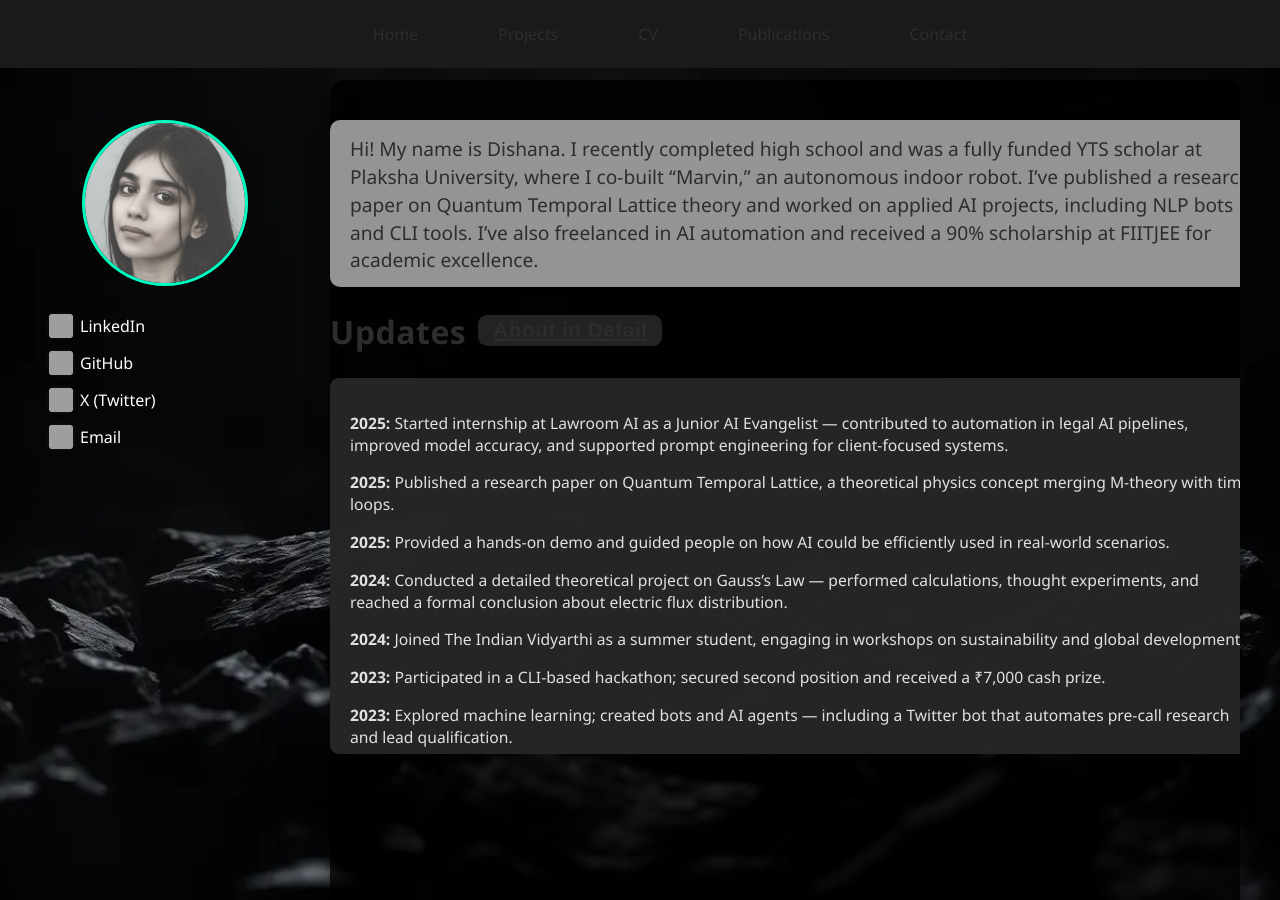
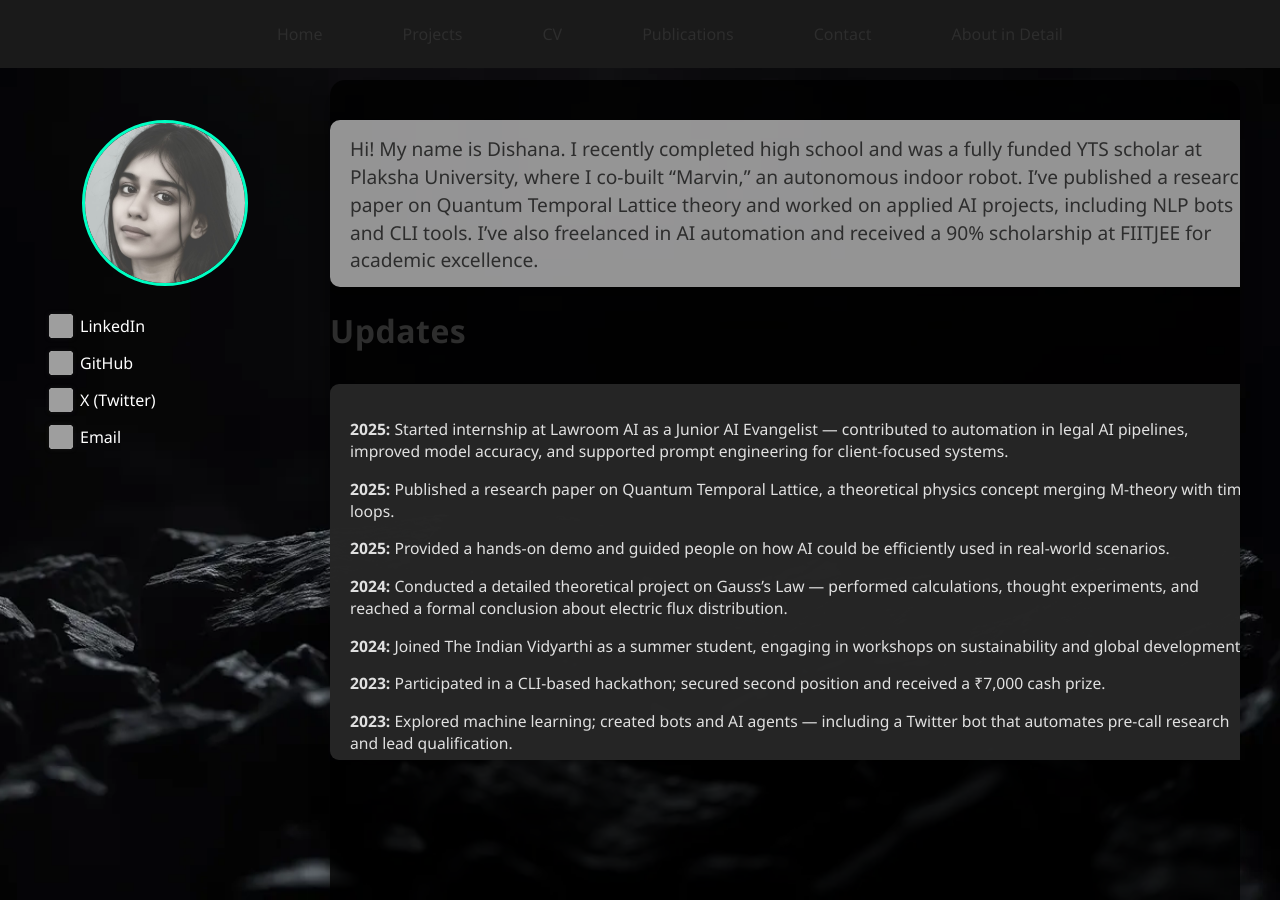
Before and after one commit to dishana11/dishana11.github.io, a Jekyll site: the page built from index.md, in a window 1280 px wide. Built offline with Jekyll 4.4.1, drawn with Linux system fonts in a browser that asks for light colours; some of the changed lines change nothing that is shown; grey boxes are pictures that could not be loaded.

Commit message:
Update index.md

```diff
--- a/index.md
+++ b/index.md
@@ -82,7 +82,7 @@
     height: 160px;
     border-radius: 50%;
     overflow: hidden;
-    margin: 40px auto 14px auto;
+    margin: 40px auto 14px auto; /* PUSHED PFP DOWN by adding top margin 40px */
     border: 3px solid #00ffc3;
     background: #fff;
   }
@@ -151,7 +151,7 @@
     margin: 0 auto;
   }
   .intro-text {
-    font-size: 1.2em;
+    font-size: 1.2em; /* REDUCED FROM 2em TO 1.2em */
     color: #2d2d2d;
     text-align: left;
     font-weight: 500;
@@ -164,49 +164,15 @@
     line-height: 1.45;
     margin: 0;
   }
-  .updates-row {
-    display: flex;
-    align-items: flex-end;
-    gap: 12px;
-    margin-bottom: 2px;
-  }
-  .updates-heading,
-  .about-detail-tab {
+  .updates-heading {
     color: #2d2d2d;
+    margin: 0 0 9px 0;
     font-size: 2em;
     font-weight: 700;
     letter-spacing: .5px;
     line-height: 1;
     display: block;
     padding-bottom: 0;
-    cursor: pointer;
-    background: none;
-    border: none;
-    outline: none;
-    text-align: left;
-    transition: color 0.15s;
-  }
-  .updates-heading:hover,
-  .about-detail-tab:hover,
-  .about-detail-tab.active {
-    color: #00ffc3;
-  }
-  .about-detail-tab {
-    font-size: 1.3em;
-    font-weight: 700;
-    padding: 5px 15px;
-    border-radius: 9px;
-    margin-left: 0;
-    margin-bottom: 2px;
-    vertical-align: middle;
-    background: #fff2;
-    text-decoration: underline;
-    transition: background 0.18s, color 0.18s;
-  }
-  .about-detail-tab.active {
-    background: #00ffc3;
-    color: #181818;
-    text-decoration: none;
   }
   .updates-scrollbox {
     font-size: 0.98em;
@@ -222,45 +188,7 @@
     overflow-y: auto;
   }
 
-  .about-detail-container {
-    margin: 28px auto 0 auto;
-    background: rgba(255,255,255,0.62);
-    border-radius: 14px;
-    box-shadow: 0 4px 14px rgba(0,0,0,0.10);
-    max-width: 1000px;
-    min-width: 320px;
-    min-height: 220px;
-    padding: 18px 24px 12px 24px;
-    text-align: center;
-    display: none;
-    flex-direction: column;
-    align-items: center;
-  }
-  .about-detail-container.active {
-    display: flex;
-  }
-  .about-detail-intro {
-    color: #232323;
-    font-size: 1.12em;
-    margin-bottom: 18px;
-    font-weight: 500;
-    letter-spacing: 0.01em;
-  }
-  .about-detail-scrollbox {
-    background: #fff;
-    color: #232323;
-    font-size: 1.02em;
-    border-radius: 10px;
-    max-height: 320px;
-    min-height: 170px;
-    overflow-y: auto;
-    text-align: left;
-    padding: 19px 26px 14px 26px;
-    box-shadow: 0 2px 9px rgba(0,0,0,0.06);
-    border: 1px solid #e2e2e2;
-    line-height: 1.7;
-    width: 100%;
-  }
+  /* Projects: invisible vertical scrollbar */
   .projects-box {
     width: 100%;
     max-width: 900px;
@@ -276,8 +204,8 @@
     max-height: 400px;
     overflow-y: auto;
     overflow-x: hidden;
-    scrollbar-width: none;
-    -ms-overflow-style: none;
+    scrollbar-width: none; /* Firefox */
+    -ms-overflow-style: none; /* IE and Edge */
   }
   .projects-box::-webkit-scrollbar {
     width: 0px;
@@ -358,17 +286,69 @@
     flex: 1 1 auto;
   }
 
-  @media (max-width: 900px) {
-    .about-detail-container {
-      max-width: 98vw;
-      min-width: unset;
-      padding: 10px 2vw 12px 2vw;
-    }
-    .about-detail-scrollbox {
-      max-height: 240px;
-      padding: 12px 3vw 8px 3vw;
-    }
+  /* SCROLLABLE ABOUT DETAIL BOX */
+  .about-detail-container {
+    margin: 38px auto 0 auto;
+    background: rgba(255,255,255,0.62);
+    border-radius: 14px;
+    box-shadow: 0 4px 14px rgba(0,0,0,0.10);
+    max-width: 1100px;
+    min-width: 360px;
+    min-height: 420px;
+    padding: 28px 32px 26px 32px;
+    text-align: center;
+    display: flex;
+    flex-direction: column;
+    align-items: center;
   }
+  .about-detail-intro {
+    color: #232323;
+    font-size: 1.12em;
+    margin-bottom: 18px;
+    font-weight: 500;
+    letter-spacing: 0.01em;
+  }
+  .about-detail-scrollbox {
+    background: #fff;
+    color: #232323;
+    font-size: 1.02em;
+    border-radius: 10px;
+    max-height: 320px;
+    min-height: 210px;
+    overflow-y: auto;
+    text-align: left;
+    padding: 19px 26px 14px 26px;
+    box-shadow: 0 2px 9px rgba(0,0,0,0.06);
+    border: 1px solid #e2e2e2;
+    line-height: 1.7;
+    width: 100%;
+  }
+
+  /* Projects: invisible vertical scrollbar */
+  .projects-box {
+    width: 100%;
+    max-width: 900px;
+    margin: 40px auto 0 auto;
+    background-color: rgba(0, 0, 0, 0.87);
+    border-radius: 15px;
+    padding: 28px 26px 24px 26px;
+    box-shadow: 0 8px 22px rgba(0,0,0,0.40);
+    display: flex;
+    flex-direction: column;
+    align-items: flex-start;
+    min-height: 360px;
+    max-height: 400px;
+    overflow-y: auto;
+    overflow-x: hidden;
+    scrollbar-width: none;
+    -ms-overflow-style: none;
+  }
+  .projects-box::-webkit-scrollbar {
+    width: 0px;
+    background: transparent;
+  }
+
+  /* ...other styles unchanged... */
 </style>
 
 <div class="navbar">
@@ -377,6 +357,7 @@
   <a onclick="showSection('cv')">CV</a>
   <a onclick="showSection('publications')">Publications</a>
   <a onclick="showSection('contact')">Contact</a>
+  <a onclick="showSection('about-detail')">About in Detail</a>
 </div>
 
 <div class="main-container">
@@ -407,10 +388,7 @@
         <div class="intro-text" id="intro-text">
           Hi! My name is Dishana. I recently completed high school and was a fully funded YTS scholar at Plaksha University, where I co-built “Marvin,” an autonomous indoor robot. I’ve published a research paper on Quantum Temporal Lattice theory and worked on applied AI projects, including NLP bots and CLI tools. I’ve also freelanced in AI automation and received a 90% scholarship at FIITJEE for academic excellence.
         </div>
-        <div class="updates-row">
-          <div class="updates-heading">Updates</div>
-          <button class="about-detail-tab" id="aboutDetailTab" onclick="toggleAboutDetail()">About in Detail</button>
-        </div>
+        <h1 class="updates-heading">Updates</h1>
         <div class="updates-scrollbox">
           <p><strong>2025:</strong> Started internship at Lawroom AI as a Junior AI Evangelist — contributed to automation in legal AI pipelines, improved model accuracy, and supported prompt engineering for client-focused systems.</p>
           <p><strong>2025:</strong> Published a research paper on Quantum Temporal Lattice, a theoretical physics concept merging M-theory with time loops.</p>
@@ -428,28 +406,6 @@
           <p><strong>2017:</strong> Started training at Infotech Solutions; later began working there.</p>
           <p><strong>2017:</strong> Participated in a city-wide Go Green campaign and received a prize for the same.</p>
           <p><strong>2016:</strong> Received a token of recognition for raising funds for people with visual and hearing impairments.</p>
-        </div>
-        <div class="about-detail-container" id="aboutDetailBox">
-          <div class="about-detail-intro">This section contains life updates in detail:</div>
-          <div class="about-detail-scrollbox">
-            <strong>2016:</strong> Received a token of recognition for raising funds for visually and hearing-impaired individuals during a city-wide charity campaign.<br><br>
-            <strong>2017:</strong> Participated in a city-wide Go Green campaign; awarded for contributions.<br>
-            Began training at Infotech Solutions in hardware troubleshooting and system recovery.<br><br>
-            <strong>2018:</strong> Built an HTML-based reference webpage to assist users with common CMD errors.<br>
-            Won a silver medal in the Brainobrain Wonderkid competition for IQ and logical thinking.<br><br>
-            <strong>2019:</strong> Enrolled in software learning to deepen understanding of system and program architecture.<br><br>
-            <strong>2021:</strong> Received a diploma in Computer Science Software Learning from Next Generation Technical Institute.<br><br>
-            <strong>2022:</strong> Awarded a 100% scholarship to attend the YTS program at Plaksha University.<br>
-            Built Marvin, an autonomous robot equipped with LiDAR and ultrasonic sensors for indoor navigation.<br><br>
-            <strong>2023:</strong> Set up a fundraiser shop at the school fete, raising the second-highest amount for Ukrainian relief efforts (₹19,500).<br>
-            Developed ML-driven bots and AI agents including a Twitter automation tool for lead qualification.<br>
-            Secured 2nd position and ₹7,000 in a CLI-based hackathon for developing the CMD Error Detector & Fixer tool.<br><br>
-            <strong>2024:</strong> Selected as a Summer Student at The Indian Vidyarthi, focused on urban sustainability and global policy workshops.<br>
-            Theoretically conducted and completed a high-level project on Gauss’s Law, involving precise calculations and thought experiments, culminating in insightful conclusions about electric flux through non-uniform shells.<br><br>
-            <strong>2025:</strong> Led an AI awareness session with hands-on demos, guiding students and young professionals on how to efficiently leverage AI in their daily workflows.<br>
-            Published a research paper on Quantum Temporal Lattice theory in IJSAT, combining string theory and time-loop concepts.<br>
-            Began internship as Junior AI Evangelist at Lawroom AI, contributing to the automation of NLP pipelines and improving the quality and performance of legal-tech models.
-          </div>
         </div>
       </div>
     </div>
@@ -515,33 +471,43 @@
       <h1>Contact</h1>
       <p>Email me at <a href="mailto:dishanarupani@gmail.com">dishanarupani@gmail.com</a></p>
     </div>
+
+    <!-- ABOUT IN DETAIL: SCROLLABLE BOX -->
+    <div id="about-detail" style="display: none;">
+      <div class="about-detail-container">
+        <div class="about-detail-intro">This section contains life updates in detail:</div>
+        <div class="about-detail-scrollbox">
+          <strong>2016:</strong> Received a token of recognition for raising funds for visually and hearing-impaired individuals during a city-wide charity campaign.<br><br>
+          <strong>2017:</strong> Participated in a city-wide Go Green campaign; awarded for contributions.<br>
+          Began training at Infotech Solutions in hardware troubleshooting and system recovery.<br><br>
+          <strong>2018:</strong> Built an HTML-based reference webpage to assist users with common CMD errors.<br>
+          Won a silver medal in the Brainobrain Wonderkid competition for IQ and logical thinking.<br><br>
+          <strong>2019:</strong> Enrolled in software learning to deepen understanding of system and program architecture.<br><br>
+          <strong>2021:</strong> Received a diploma in Computer Science Software Learning from Next Generation Technical Institute.<br><br>
+          <strong>2022:</strong> Awarded a 100% scholarship to attend the YTS program at Plaksha University.<br>
+          Built Marvin, an autonomous robot equipped with LiDAR and ultrasonic sensors for indoor navigation.<br><br>
+          <strong>2023:</strong> Set up a fundraiser shop at the school fete, raising the second-highest amount for Ukrainian relief efforts (₹19,500).<br>
+          Developed ML-driven bots and AI agents including a Twitter automation tool for lead qualification.<br>
+          Secured 2nd position and ₹7,000 in a CLI-based hackathon for developing the CMD Error Detector & Fixer tool.<br><br>
+          <strong>2024:</strong> Selected as a Summer Student at The Indian Vidyarthi, focused on urban sustainability and global policy workshops.<br>
+          Theoretically conducted and completed a high-level project on Gauss’s Law, involving precise calculations and thought experiments, culminating in insightful conclusions about electric flux through non-uniform shells.<br><br>
+          <strong>2025:</strong> Led an AI awareness session with hands-on demos, guiding students and young professionals on how to efficiently leverage AI in their daily workflows.<br>
+          Published a research paper on Quantum Temporal Lattice theory in IJSAT, combining string theory and time-loop concepts.<br>
+          Began internship as Junior AI Evangelist at Lawroom AI, contributing to the automation of NLP pipelines and improving the quality and performance of legal-tech models.
+        </div>
+      </div>
+    </div>
   </div>
 </div>
 
 <script>
   function showSection(section) {
-    const sections = ['home', 'projects', 'cv', 'publications', 'contact'];
+    const sections = ['home', 'projects', 'cv', 'publications', 'contact', 'about-detail'];
     sections.forEach(id => {
       const el = document.getElementById(id);
       if (el) el.style.display = id === section ? 'block' : 'none';
     });
   }
-  // About in detail toggle in home only
-  function toggleAboutDetail() {
-    const box = document.getElementById('aboutDetailBox');
-    const tab = document.getElementById('aboutDetailTab');
-    if (box.classList.contains('active')) {
-      box.classList.remove('active');
-      tab.classList.remove('active');
-    } else {
-      box.classList.add('active');
-      tab.classList.add('active');
-      // optional: scroll to box
-      setTimeout(() => {
-        box.scrollIntoView({ behavior: 'smooth', block: 'center' });
-      }, 80);
-    }
-  }
   document.addEventListener('DOMContentLoaded', function(){
     showSection('home');
   });
```
